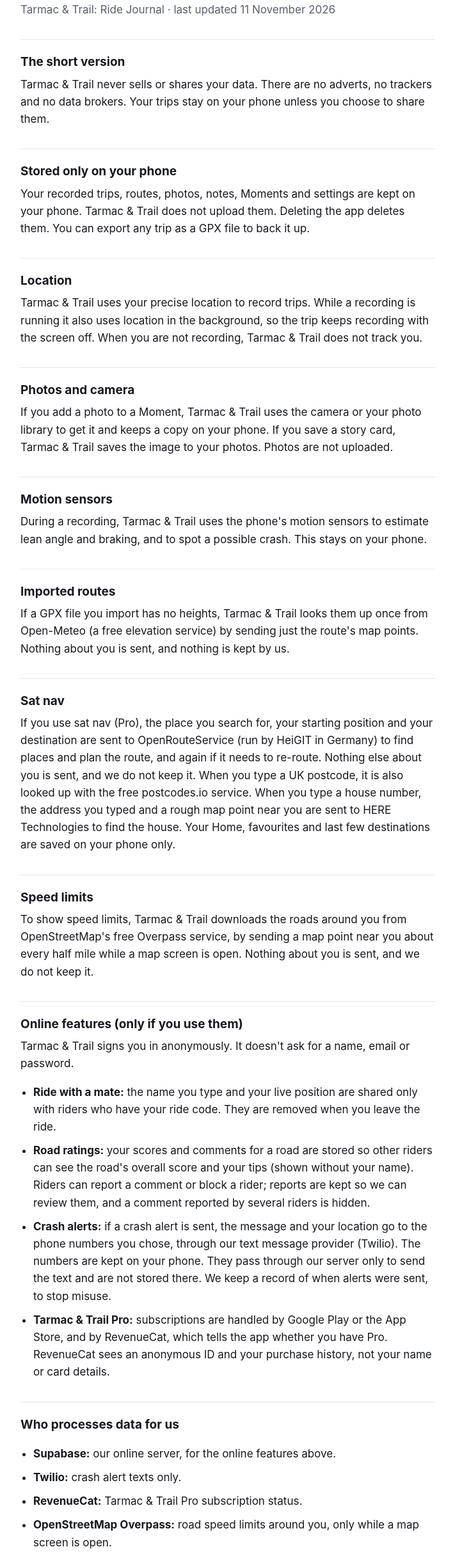
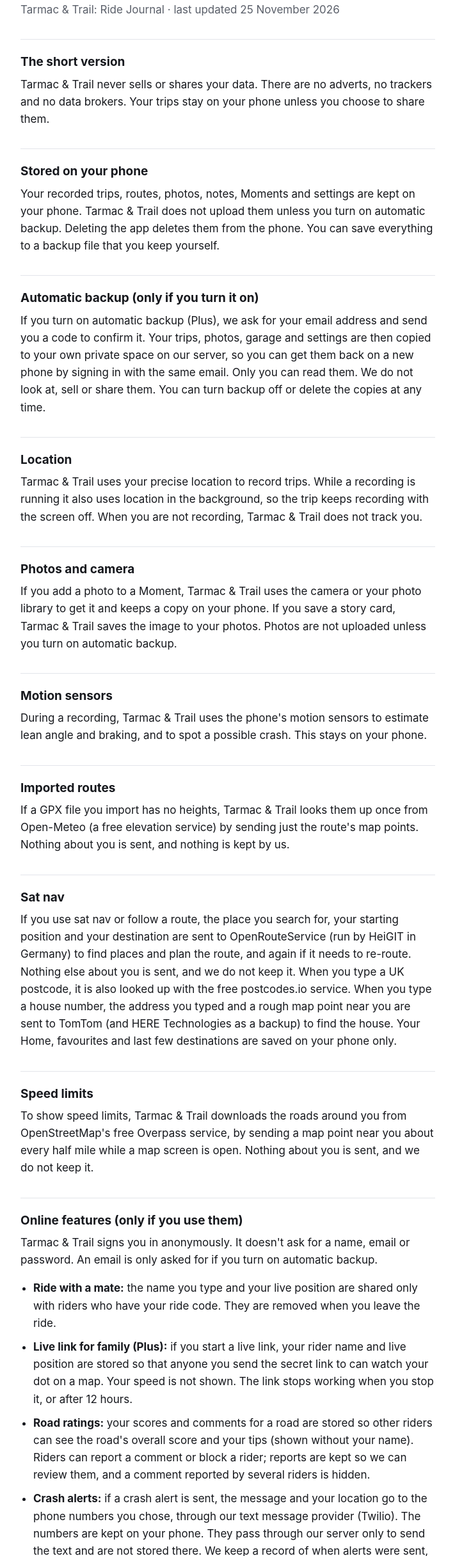
Before and after one commit to waylineapps/waylineapps.github.io, a plain HTML site: page privacy/index.html in a window 1280 px wide. Shown: the part 78-2510 px from the top of the page at 64% size, without its empty margins (284-995 px from the left). Drawn offline with Linux system fonts and the light colour scheme.

Commit message:
Privacy policy: add automatic backup, live link, TomTom (25 Nov 2026)

```diff
--- a/privacy/index.html
+++ b/privacy/index.html
@@ -22,19 +22,22 @@
 <body>
 <main>
   <h1>Tarmac & Trail Privacy Policy</h1>
-  <p class="updated">Tarmac & Trail: Ride Journal · last updated 11 November 2026</p>
+  <p class="updated">Tarmac & Trail: Ride Journal · last updated 25 November 2026</p>
 
   <h2>The short version</h2>
   <p>Tarmac & Trail never sells or shares your data. There are no adverts, no trackers and no data brokers. Your trips stay on your phone unless you choose to share them.</p>
 
-  <h2>Stored only on your phone</h2>
-  <p>Your recorded trips, routes, photos, notes, Moments and settings are kept on your phone. Tarmac & Trail does not upload them. Deleting the app deletes them. You can export any trip as a GPX file to back it up.</p>
+  <h2>Stored on your phone</h2>
+  <p>Your recorded trips, routes, photos, notes, Moments and settings are kept on your phone. Tarmac & Trail does not upload them unless you turn on automatic backup. Deleting the app deletes them from the phone. You can save everything to a backup file that you keep yourself.</p>
+
+  <h2>Automatic backup (only if you turn it on)</h2>
+  <p>If you turn on automatic backup (Plus), we ask for your email address and send you a code to confirm it. Your trips, photos, garage and settings are then copied to your own private space on our server, so you can get them back on a new phone by signing in with the same email. Only you can read them. We do not look at, sell or share them. You can turn backup off or delete the copies at any time.</p>
 
   <h2>Location</h2>
   <p>Tarmac & Trail uses your precise location to record trips. While a recording is running it also uses location in the background, so the trip keeps recording with the screen off. When you are not recording, Tarmac & Trail does not track you.</p>
 
   <h2>Photos and camera</h2>
-  <p>If you add a photo to a Moment, Tarmac & Trail uses the camera or your photo library to get it and keeps a copy on your phone. If you save a story card, Tarmac & Trail saves the image to your photos. Photos are not uploaded.</p>
+  <p>If you add a photo to a Moment, Tarmac & Trail uses the camera or your photo library to get it and keeps a copy on your phone. If you save a story card, Tarmac & Trail saves the image to your photos. Photos are not uploaded unless you turn on automatic backup.</p>
 
   <h2>Motion sensors</h2>
   <p>During a recording, Tarmac & Trail uses the phone's motion sensors to estimate lean angle and braking, and to spot a possible crash. This stays on your phone.</p>
@@ -43,35 +46,36 @@
   <p>If a GPX file you import has no heights, Tarmac &amp; Trail looks them up once from Open-Meteo (a free elevation service) by sending just the route's map points. Nothing about you is sent, and nothing is kept by us.</p>
 
   <h2>Sat nav</h2>
-  <p>If you use sat nav (Pro), the place you search for, your starting position and your destination are sent to OpenRouteService (run by HeiGIT in Germany) to find places and plan the route, and again if it needs to re-route. Nothing else about you is sent, and we do not keep it. When you type a UK postcode, it is also looked up with the free postcodes.io service. When you type a house number, the address you typed and a rough map point near you are sent to HERE Technologies to find the house. Your Home, favourites and last few destinations are saved on your phone only.</p>
+  <p>If you use sat nav or follow a route, the place you search for, your starting position and your destination are sent to OpenRouteService (run by HeiGIT in Germany) to find places and plan the route, and again if it needs to re-route. Nothing else about you is sent, and we do not keep it. When you type a UK postcode, it is also looked up with the free postcodes.io service. When you type a house number, the address you typed and a rough map point near you are sent to TomTom (and HERE Technologies as a backup) to find the house. Your Home, favourites and last few destinations are saved on your phone only.</p>
 
   <h2>Speed limits</h2>
   <p>To show speed limits, Tarmac &amp; Trail downloads the roads around you from OpenStreetMap's free Overpass service, by sending a map point near you about every half mile while a map screen is open. Nothing about you is sent, and we do not keep it.</p>
 
   <h2>Online features (only if you use them)</h2>
-  <p>Tarmac & Trail signs you in anonymously. It doesn't ask for a name, email or password.</p>
+  <p>Tarmac & Trail signs you in anonymously. It doesn't ask for a name, email or password. An email is only asked for if you turn on automatic backup.</p>
   <ul>
     <li><strong>Ride with a mate:</strong> the name you type and your live position are shared only with riders who have your ride code. They are removed when you leave the ride.</li>
+    <li><strong>Live link for family (Plus):</strong> if you start a live link, your rider name and live position are stored so that anyone you send the secret link to can watch your dot on a map. Your speed is not shown. The link stops working when you stop it, or after 12 hours.</li>
     <li><strong>Road ratings:</strong> your scores and comments for a road are stored so other riders can see the road's overall score and your tips (shown without your name). Riders can report a comment or block a rider; reports are kept so we can review them, and a comment reported by several riders is hidden.</li>
     <li><strong>Crash alerts:</strong> if a crash alert is sent, the message and your location go to the phone numbers you chose, through our text message provider (Twilio). The numbers are kept on your phone. They pass through our server only to send the text and are not stored there. We keep a record of when alerts were sent, to stop misuse.</li>
-    <li><strong>Tarmac & Trail Pro:</strong> subscriptions are handled by Google Play or the App Store, and by RevenueCat, which tells the app whether you have Pro. RevenueCat sees an anonymous ID and your purchase history, not your name or card details.</li>
+    <li><strong>Tarmac & Trail Plus and Pro:</strong> subscriptions are handled by Google Play or the App Store, and by RevenueCat, which tells the app which plan you have. RevenueCat sees an anonymous ID and your purchase history, not your name or card details.</li>
   </ul>
 
   <h2>Who processes data for us</h2>
   <ul>
-    <li><strong>Supabase:</strong> our online server, for the online features above.</li>
+    <li><strong>Supabase:</strong> our online server, for the online features and automatic backup above.</li>
     <li><strong>Twilio:</strong> crash alert texts only.</li>
-    <li><strong>RevenueCat:</strong> Tarmac & Trail Pro subscription status.</li>
+    <li><strong>RevenueCat:</strong> Tarmac & Trail Plus and Pro subscription status.</li>
     <li><strong>OpenStreetMap Overpass:</strong> road speed limits around you, only while a map screen is open.</li>
     <li><strong>OpenRouteService (HeiGIT):</strong> sat nav place search and routes, only if you use sat nav.</li>
     <li><strong>postcodes.io:</strong> finds a UK postcode you type into sat nav search.</li>
-    <li><strong>HERE Technologies:</strong> finds a house number you type into sat nav search.</li>
+    <li><strong>TomTom and HERE Technologies:</strong> find a house number you type into sat nav search.</li>
     <li><strong>OpenFreeMap / OpenStreetMap and MapTiler:</strong> map and satellite images. They see which map area is being loaded, not who you are.</li>
   </ul>
   <p>We only send each of them what its feature needs.</p>
 
   <h2 id="delete">Deleting your data</h2>
-  <p>In the app, go to <strong>Settings → Your data → Delete my online data</strong>. This removes your road ratings, ride-with-a-mate details, live positions and crash alert records from our server straight away. Deleting a trip removes it from your phone. You can also email us and we will delete your online data for you.</p>
+  <p>In the app, go to <strong>Settings → Your data → Delete my online data</strong>. This removes your road ratings, ride-with-a-mate details, live positions, crash alert records and your automatic backup from our server straight away. Deleting a trip removes it from your phone. You can also email us and we will delete your online data for you.</p>
 
   <h2>Children</h2>
   <p>Tarmac & Trail is not intended for children under 13.</p>
```
